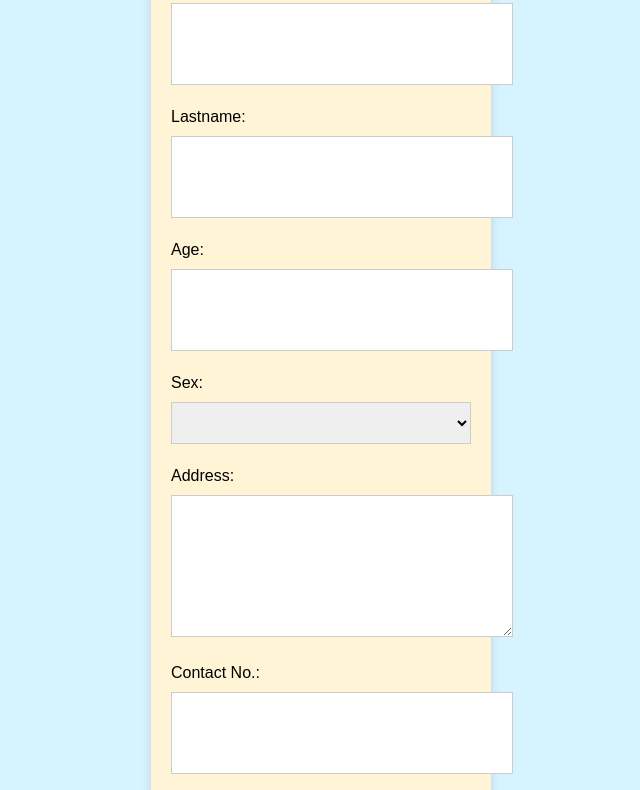
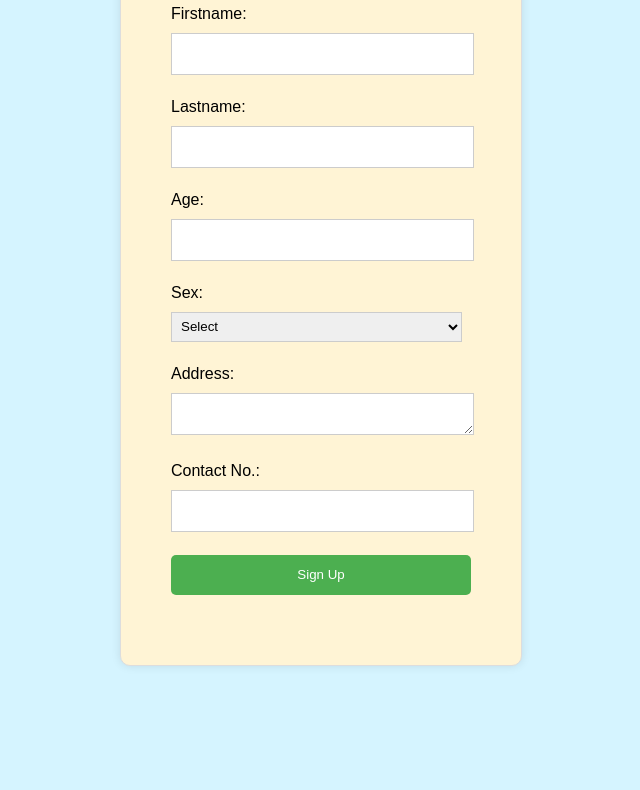
Before and after one commit to Jessica-V86/SIA1-Project-Groupings-, a plain HTML site: page index.html in a window 1280 px wide. Shown: the part 164-954 px from the top of the page, without its empty margins (319-959 px from the left). After the commit the page ends 880 px from the top, so only its background shows below. Drawn offline with Linux system fonts and the light colour scheme.

Commit message:
Update index.html

```diff
--- a/index.html
+++ b/index.html
@@ -8,13 +8,14 @@
       body {
     font-family: Arial, sans-serif;
     background-color: #d5f4ff;
+    align-item:center;
 }
 
 .container {
     width: 300px;
     margin: 50px auto;
     background-color: #fff4d5;
-    padding: 20px;
+    padding: 50px;
     border: 1px solid #ddd;
     border-radius: 10px;
     box-shadow: 0 0 10px rgba(0, 0, 0, 0.1);
@@ -26,15 +27,15 @@ label {
 }
 
 input[type="text"], input[type="number"], select, textarea {
-    width: 100%;
-    height: 40px;
+    width: 97%;
+    height: 30px;
     margin-bottom: 5px;
-    padding: 20px;
+    padding: 5px;
     border: 1px solid #ccc;
 }
 
 textarea {
-    height: 100px;
+    height: 30px;
     resize: vertical;
 }
 
```
